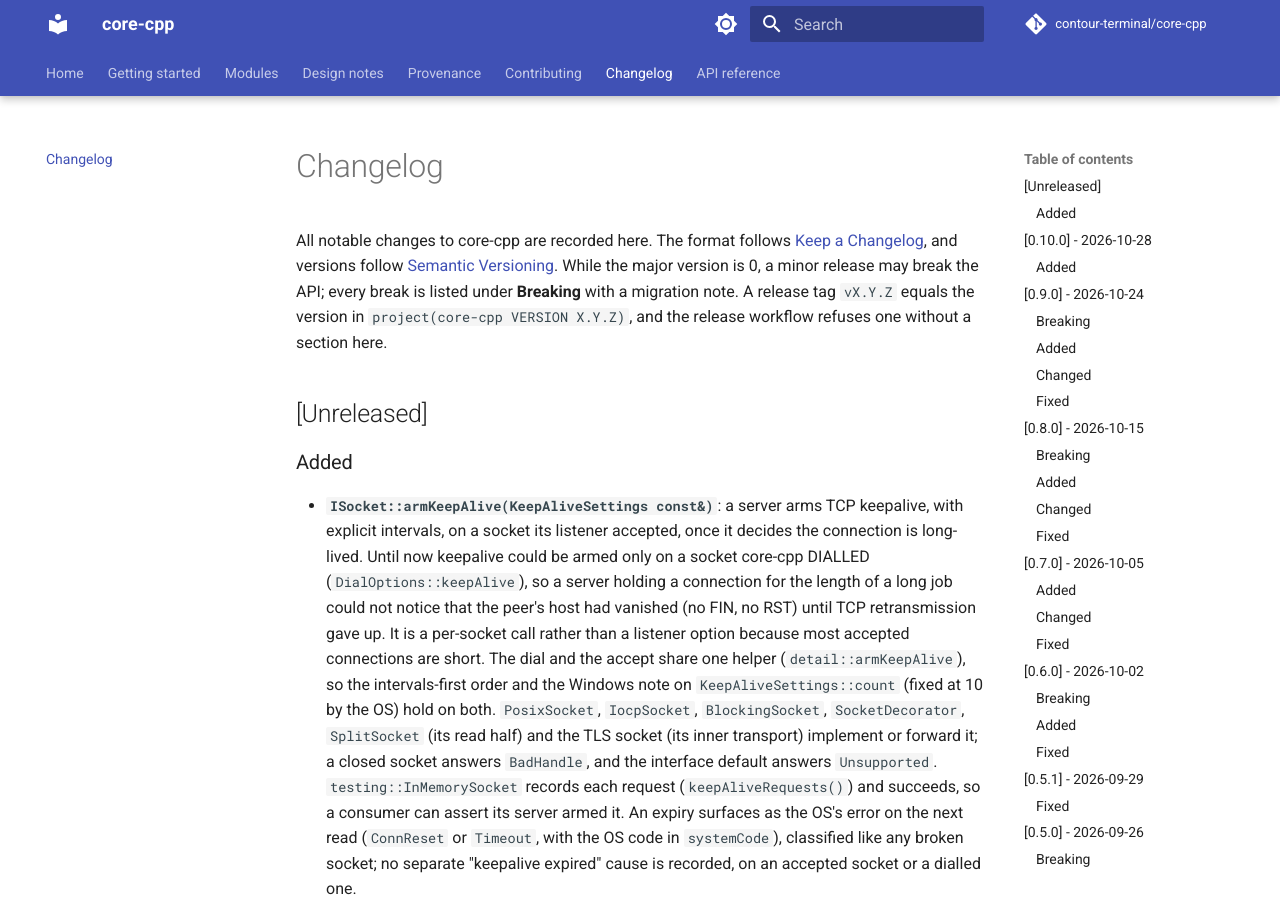
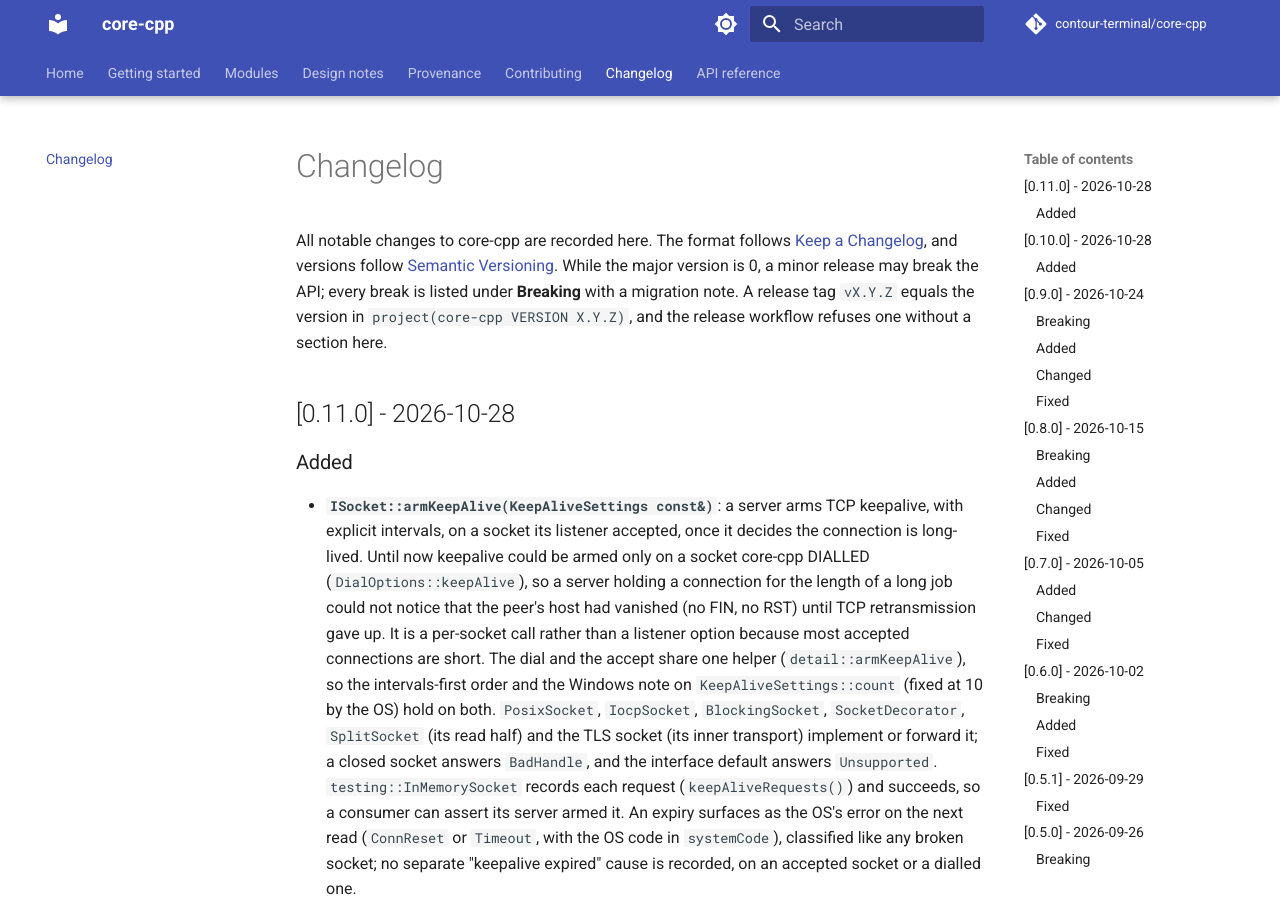
Before and after one commit to contour-terminal/core-cpp, an MkDocs documentation site: the page built from docs/changelog.md, in a window 1280 px wide and 900 px high. Built offline with MkDocs 1.6.1 and Material for MkDocs 9.7.7, drawn with Linux system fonts in a browser that asks for light colours; comment, search, counter and statistics services are not loaded.

Commit message:
Release 0.11.0
Signed-off-by: Christian Parpart <christian@parpart.family>

````diff
--- a/CHANGELOG.md
+++ b/CHANGELOG.md
@@ -7,7 +7,7 @@ release may break the API; every break is listed under **Breaking** with a migra
 release tag `vX.Y.Z` equals the version in `project(core-cpp VERSION X.Y.Z)`, and the release
 workflow refuses one without a section here.
 
-## [Unreleased]
+## [0.11.0] - 2026-10-28
 
 ### Added
 
--- a/CMakeLists.txt
+++ b/CMakeLists.txt
@@ -3,7 +3,7 @@ cmake_minimum_required(VERSION 3.25...3.31)
 
 # The version literal is the source of truth; a release tag must equal it.
 project(core-cpp
-    VERSION 0.10.0
+    VERSION 0.11.0
     DESCRIPTION "Shared C++23 foundation libraries of the Contour Terminal projects"
     HOMEPAGE_URL "https://github.com/contour-terminal/core-cpp"
     LANGUAGES CXX)
--- a/docs/getting-started/cpm.md
+++ b/docs/getting-started/cpm.md
@@ -9,7 +9,7 @@ as a subproject. This is how endo, fastcached, tuidu, Lightweight's `dbtool` and
 CPMAddPackage(
     NAME core-cpp
     GITHUB_REPOSITORY contour-terminal/core-cpp
-    GIT_TAG v0.10.0
+    GIT_TAG v0.11.0
     SYSTEM YES              # core-cpp headers never trip your -Werror
     EXCLUDE_FROM_ALL YES    # build only what you link
     OPTIONS "CORE_CPP_WITH_TUI ON" "CORE_CPP_WITH_TLS OFF")
--- a/docs/getting-started/install.md
+++ b/docs/getting-started/install.md
@@ -4,7 +4,7 @@ core-cpp installs as the CMake package `core-cpp`. A consumer of the installed p
 same names a source build's aliases have:
 
 ```cmake
-find_package(core-cpp 0.10 CONFIG REQUIRED)
+find_package(core-cpp 0.11 CONFIG REQUIRED)
 target_link_libraries(app PRIVATE core::net)
 ```
 
@@ -51,7 +51,7 @@ installed `core::tui`, Catch2 for an installed `core::testing_main`.
 ## Versions
 
 The version file is `SameMinorVersion` while core-cpp is 0.x, because a minor release may break
-the API: `find_package(core-cpp 0.10)` accepts 0.10.z and refuses 0.11.0.
+the API: `find_package(core-cpp 0.11)` accepts 0.11.z and refuses 0.12.0.
 
 ## As a subproject: CORE_CPP_INSTALL
 
@@ -67,7 +67,7 @@ that is not in any export set.
 ```
 
 ```cmake
-CPMAddPackage(NAME core-cpp GITHUB_REPOSITORY contour-terminal/core-cpp GIT_TAG v0.10.0
+CPMAddPackage(NAME core-cpp GITHUB_REPOSITORY contour-terminal/core-cpp GIT_TAG v0.11.0
               OPTIONS "CORE_CPP_INSTALL ON")
 ```
 
````
Also changed, not shown: README.md (+2 -2 lines).
